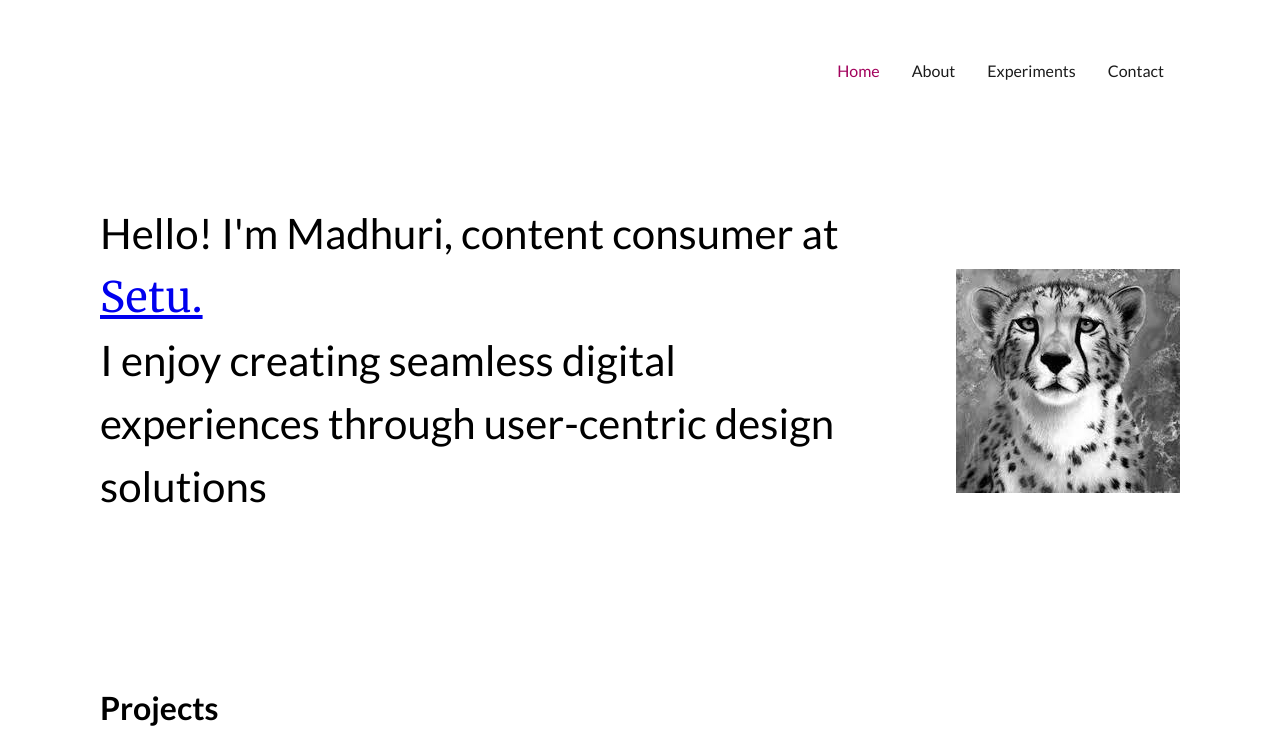
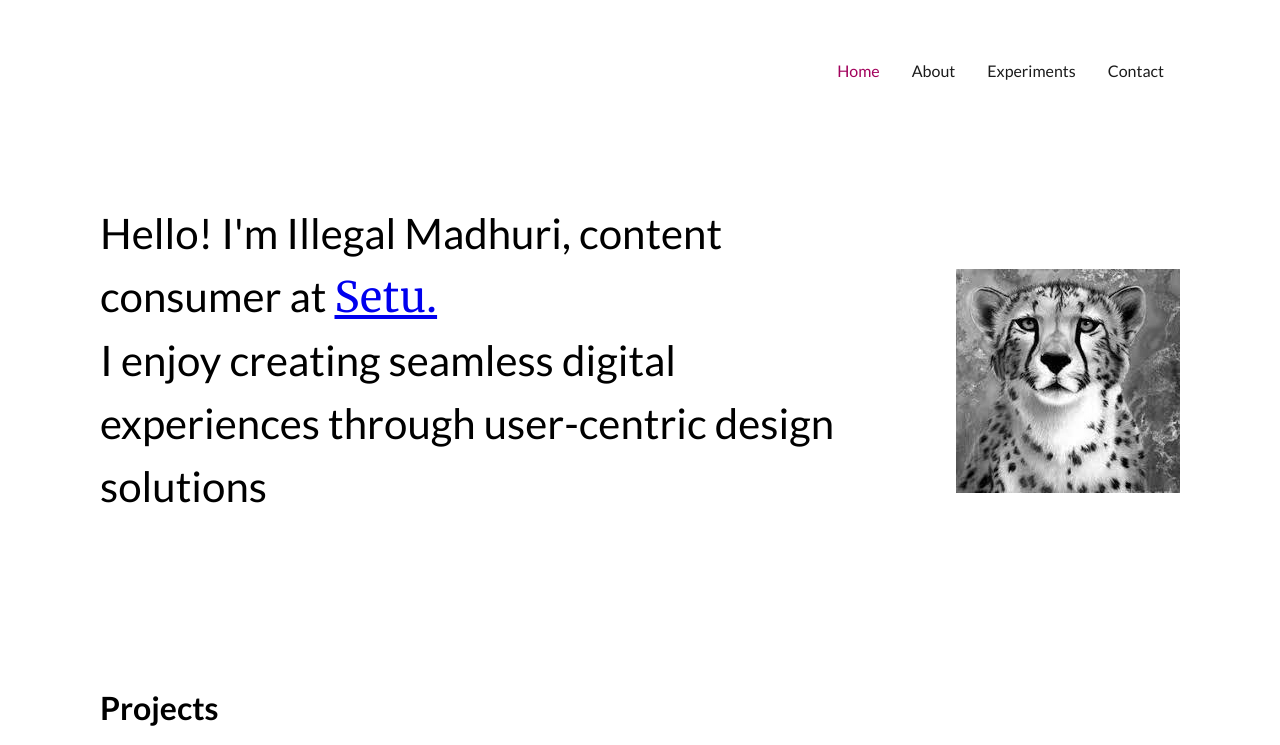
Before and after one commit to madhuri031996/madhuri-website, a plain HTML site: page index.html in a window 1280 px wide. Shown: the top 745 px of the page. Drawn offline with Linux system fonts and the light colour scheme.

Commit message:
Update illegal name

```diff
--- a/index.html
+++ b/index.html
@@ -20,7 +20,7 @@
         <div class="intro">
             <div>
                 <div class="intro-content">
-                    <p> Hello! I'm Madhuri, content consumer at <span class="highlight"><a href="https://setu.co/"
+                    <p> Hello! I'm Illegal Madhuri, content consumer at <span class="highlight"><a href="https://setu.co/"
                                 target="_blank">Setu.</a></span><br>I enjoy creating seamless digital experiences
                         through user-centric design solutions
                     </p>
```
